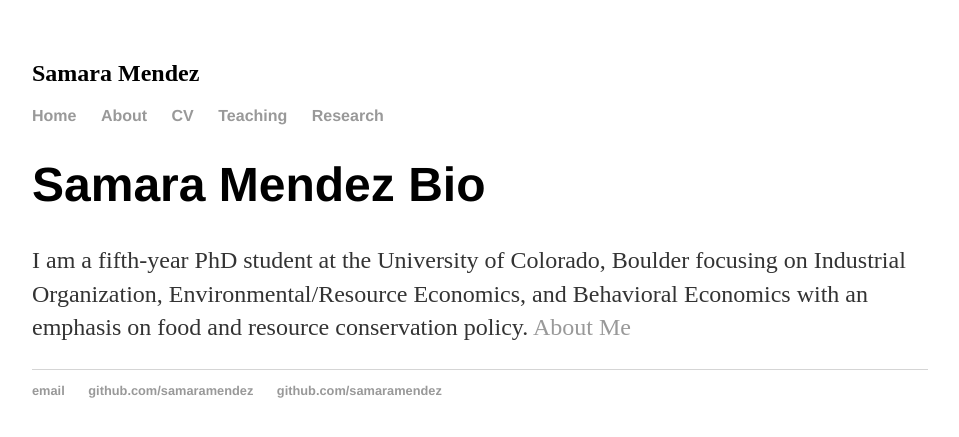
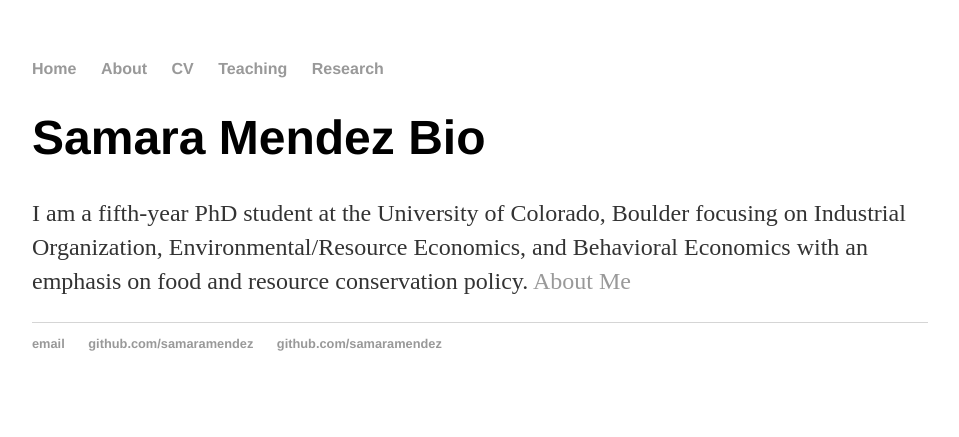
Before and after one commit to samaramendez/samaramendez.github.io, a Jekyll site: the page built from index.html, in a window 1280 px wide. Shown: the top 437 px of the page, without its empty margins (160-1119 px from the left). Built offline with Jekyll 4.4.1, drawn with Linux system fonts in a browser that asks for light colours.

Commit message:
Update default.html

```diff
--- a/_layouts/default.html
+++ b/_layouts/default.html
@@ -6,7 +6,6 @@
 			<link rel="stylesheet" type="text/css" href="/css/main.css">
 		</head>
 		<body>
-			<h2> Samara Mendez  </h2>
 			<nav>
 	    		<ul>
 				<li><a href="/">Home</a></li>
```
